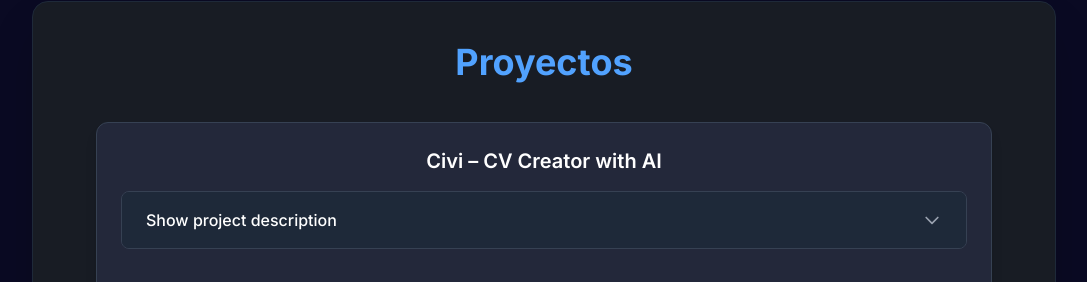
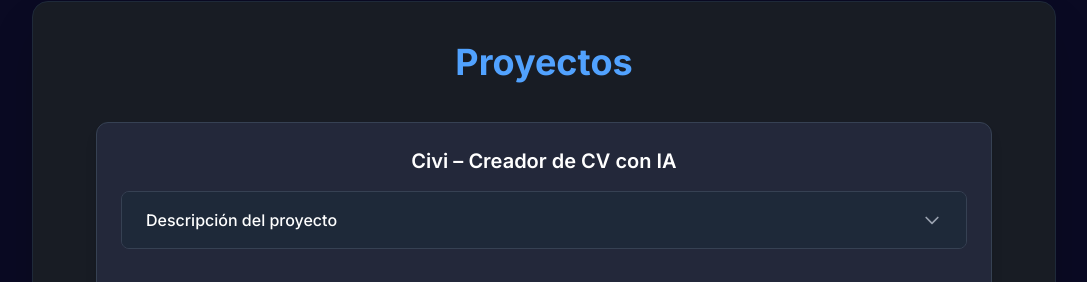
Before and after one commit to Lauti-Tapia/portfolio, a Next.js app: page / in a window 1280 px wide. Shown: the part 2001-2283 px from the top of the page, without its empty margins (96-1183 px from the left). Built offline with nearby package versions, Linux system fonts and the light colour scheme; grey boxes are pictures that could not be loaded.

Commit message:
fix: fixeo de errores de testeo

```diff
--- a/app/components/Accordion.tsx
+++ b/app/components/Accordion.tsx
@@ -2,7 +2,6 @@
 
 import { useState } from 'react';
 import { motion, AnimatePresence } from 'framer-motion';
-import { useLanguage } from '../context/LanguageContext';
 
 interface AccordionProps {
   title: string;
@@ -12,7 +11,6 @@
 
 export default function Accordion({ title, children, defaultOpen = false }: AccordionProps) {
   const [isOpen, setIsOpen] = useState(defaultOpen);
-  const { t } = useLanguage();
 
   return (
     <div className="w-full border border-gray-700 rounded-lg overflow-hidden">
--- a/app/components/MobileMenu.tsx
+++ b/app/components/MobileMenu.tsx
@@ -1,6 +1,5 @@
 'use client';
 
-import { useState } from 'react';
 import { motion, AnimatePresence } from 'framer-motion';
 
 interface NavItem {
--- a/app/components/PowerBIDescription.tsx
+++ b/app/components/PowerBIDescription.tsx
@@ -2,10 +2,6 @@
 
 import Accordion from './Accordion';
 import { useLanguage } from '../context/LanguageContext';
-
-interface TranslationPoints {
-  [key: string]: string[];
-}
 
 export default function PowerBIDescription() {
   const { t } = useLanguage();
--- a/app/context/LanguageContext.tsx
+++ b/app/context/LanguageContext.tsx
@@ -30,13 +30,13 @@
     'background.experience': 'Especialista en automatización de reportes, análisis de datos y mejora de procesos en entornos corporativos.',
     'projects.title': 'Proyectos',
     'projects.powerbi.title': 'Análisis interactivo de la Liga Profesional Argentina (2016–2024) utilizando Web Scraping y Power BI',
-    'projects.powerbi.description.button': 'Ver descripción del proyecto',
+    'projects.powerbi.description.button': 'Descripción del proyecto',
     'projects.powerbi.iframe.title': 'Dashboard Power BI',
     'projects.powerbi.disclaimer': 'El panel se carga desde Power BI y puede solicitar inicio de sesión. Es seguro, es una vista embebida desde una fuente oficial.',
     'projects.powerbi.link': 'Ver en Power BI',
     'projects.civi.title': 'Civi - Creador de CV con IA',
     'projects.civi.description': 'Civi es una aplicación web moderna y gratuita que desarrollé para facilitar la creación de CVs profesionales y personalizados en minutos. 🚀\n\n✨ **Características principales:**\n🤖 Utiliza inteligencia artificial avanzada (Groq AI con Llama3-70B) para adaptar automáticamente tu currículum a descripciones de trabajo específicas\n🎯 Personalización inteligente que ayuda a destacar en el mercado laboral y superar los sistemas ATS\n🌍 Soporte completo para español e inglés\n🌙 Interfaz moderna con modo oscuro y claro\n📱 Diseño responsive optimizado para todos los dispositivos\n🖨️ Exportación directa a PDF lista para imprimir\n🔒 Privacidad total - no almacena datos personales\n⚡ Completamente gratuito, sin costos ocultos\n\n**¿Cómo funciona?** 📋\n1. El usuario completa su información profesional\n2. Pega la descripción del trabajo al que quiere aplicar\n3. La IA analiza el puesto y optimiza automáticamente el CV\n4. Genera un preview personalizado en tiempo real\n5. Exporta el CV finalizado en PDF\n\nMe interesó este proyecto porque combina tecnología, accesibilidad y un impacto real en la vida de quienes están buscando trabajo. Quise resolver algo concreto: que armar un buen CV no sea un privilegio de quienes saben redactar bien o tienen acceso a consultorías profesionales. 💡\n\nEl resultado es una herramienta que democratiza el acceso a CVs de calidad profesional, ayudando a personas a conseguir mejores oportunidades laborales.',
-    'projects.civi.button': 'Ver descripción del proyecto',
+    'projects.civi.button': 'Descripción del proyecto',
     'projects.civi.link': 'Visitar Civi',
     'projects.civi.tech': 'Tecnologías: Next.js, TypeScript, Tailwind CSS, Groq API, Llama3-70B',
     'projects.switch': 'Cambiar proyecto',
--- a/app/page.tsx
+++ b/app/page.tsx
@@ -10,9 +10,8 @@
 
 function HomeContent() {
   const [isMobileMenuOpen, setIsMobileMenuOpen] = useState(false);
-  const [currentProject, setCurrentProject] = useState<'powerbi' | 'civi'>('powerbi');
   const { t, language, toggleLanguage } = useLanguage();
-  const [showDescription, setShowDescription] = useState(false);
+  const [currentProject, setCurrentProject] = useState(0);
 
   // Refs para cada sección
   const inicioRef = useRef<HTMLDivElement>(null);
@@ -36,10 +35,12 @@
   };
 
   // Agrega scroll-behavior: smooth al body
-  type GlobalAny = any;
   if (typeof window !== 'undefined') {
     document.body.style.scrollBehavior = 'smooth';
   }
+
+  const goPrev = () => setCurrentProject((prev) => (prev === 0 ? 1 : prev - 1));
+  const goNext = () => setCurrentProject((prev) => (prev === 1 ? 0 : prev + 1));
 
   return (
     <main className="pt-10 bg-[#0a0a23] min-h-screen">
@@ -287,10 +288,10 @@
             const projects = [
               {
                 key: 'civi',
-                title: 'Civi – CV Creator with AI',
+                title: language === 'es' ? 'Civi – Creador de CV con IA' : 'Civi – CV Creator with AI',
                 description: (
                   <div className="mb-8">
-                    <Accordion title="Show project description">
+                    <Accordion title={language === 'es' ? 'Descripción del proyecto' : 'Show project description'}>
                       <div className="text-gray-400 space-y-3">
                         {language === 'es' ? (
                           <>
@@ -313,7 +314,7 @@
                               CIVI is a web application I developed independently with a clear goal: to help people improve their CVs intelligently, without relying on generic templates or paid tools.
                             </p>
                             <p>
-                              The idea came from noticing that many candidates with strong backgrounds didn't know how to tailor their resumes to each job offer. I decided to combine my knowledge in web development and automation with artificial intelligence 🤖 to create a free, accessible, and useful tool. The result is a platform that analyzes the job description and generates an optimized CV in real time, increasing the chances of passing ATS filters and standing out to recruiters.
+                              The idea came from noticing that many candidates with strong backgrounds didn&apos;t know how to tailor their resumes to each job offer. I decided to combine my knowledge in web development and automation with artificial intelligence 🤖 to create a free, accessible, and useful tool. The result is a platform that analyzes the job description and generates an optimized CV in real time, increasing the chances of passing ATS filters and standing out to recruiters.
                             </p>
                             <p>
                               From a technical perspective, the project was a great fullstack experience 🚀: I used Next.js, React, TypeScript, Tailwind CSS, and Radix UI to build a modern, accessible, and responsive interface. The integration with Groq AI (Llama3-70B) allowed me to apply natural language processing efficiently and in seconds. Everything runs in the browser, with no data storage or account required.
@@ -344,7 +345,7 @@
                     rel="noopener noreferrer"
                     className="bg-gradient-to-r from-blue-600 to-purple-600 hover:from-blue-700 hover:to-purple-700 transition px-10 py-4 rounded-full text-white font-semibold flex items-center gap-3 text-lg shadow-xl focus:outline-none focus:ring-4 focus:ring-blue-400 focus:ring-offset-2 transform hover:-translate-y-1 hover:scale-105 hover:shadow-2xl duration-200"
                   >
-                    Visit Civi
+                    {language === 'es' ? 'Visitar Civi' : 'Visit Civi'}
                     <svg xmlns="http://www.w3.org/2000/svg" className="h-6 w-6" fill="none" viewBox="0 0 24 24" stroke="currentColor" strokeWidth={2} aria-hidden="true">
                       <path strokeLinecap="round" strokeLinejoin="round" d="M18 13V19a2 2 0 0 1-2 2H7a2 2 0 0 1-2-2V8a2 2 0 0 1 2-2h6" />
                       <path strokeLinecap="round" strokeLinejoin="round" d="M15 3h6m0 0v6m0-6L10 14" />
@@ -382,7 +383,7 @@
                           <b>🟡 Visualización de los no grandes</b>
                           <ul className="list-disc list-inside ml-6 mt-2">
                             <li>Estudiantes, Defensa y Justicia y Godoy Cruz son los equipos con mejor desempeño acumulado en partidos ganados.</li>
-                            <li>La diversidad de trayectorias es mucho mayor: se observan equipos que sólo estuvieron en algunos años y otros con presencia sostenida.</li>
+                            <li>La diversidad de trayectorias es mucho mayor: se observan equipos que s&oacute;lo estuvieron en algunos años y otros con presencia sostenida.</li>
                             <li>Algunos equipos como Atlético Tucumán o Lanús mantuvieron una regularidad destacable en posiciones, aunque sin competir directamente con los grandes.</li>
                             <li>El volumen de goles a favor y en contra permite ver que, aunque el nivel de competencia es alto, la diferencia de goles en contra es considerablemente mayor que entre los 5 grandes.</li>
                           </ul>
@@ -422,9 +423,6 @@
                 )
               }
             ];
-            const [current, setCurrent] = useState(0);
-            const goPrev = () => setCurrent((prev) => (prev === 0 ? projects.length - 1 : prev - 1));
-            const goNext = () => setCurrent((prev) => (prev === projects.length - 1 ? 0 : prev + 1));
             return (
               <div className="w-full flex flex-col items-center relative">
                 {/* Botón izquierdo */}
@@ -439,20 +437,20 @@
                 </button>
                 {/* Card animada */}
                 <motion.div
-                  key={projects[current].key}
+                  key={projects[currentProject].key}
                   initial={{ opacity: 0, x: 40 }}
                   animate={{ opacity: 1, x: 0 }}
                   exit={{ opacity: 0, x: -40 }}
                   transition={{ duration: 0.4, ease: 'easeInOut' }}
                   className="bg-[#23283a] rounded-xl p-6 shadow-lg border border-gray-700 flex flex-col w-full max-w-4xl mx-auto"
                 >
-                  <h3 className="text-xl font-semibold mb-4 text-center">{projects[current].title}</h3>
-                  {projects[current].description}
-                  {projects[current].preview}
+                  <h3 className="text-xl font-semibold mb-4 text-center">{projects[currentProject].title}</h3>
+                  {projects[currentProject].description}
+                  {projects[currentProject].preview}
                   <div className="flex justify-center mt-auto">
-                    {projects[current].action}
+                    {projects[currentProject].action}
                   </div>
-                  {projects[current].disclaimer}
+                  {projects[currentProject].disclaimer}
                 </motion.div>
                 {/* Botón derecho */}
                 <button
```
